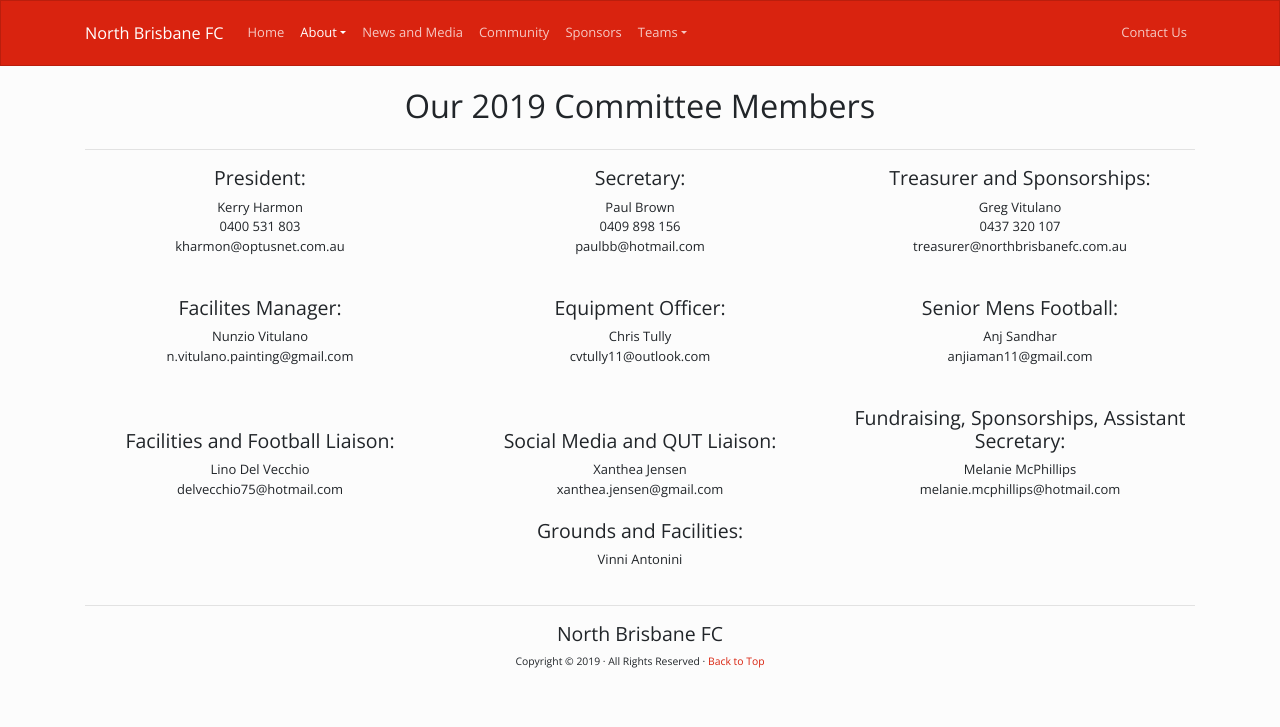
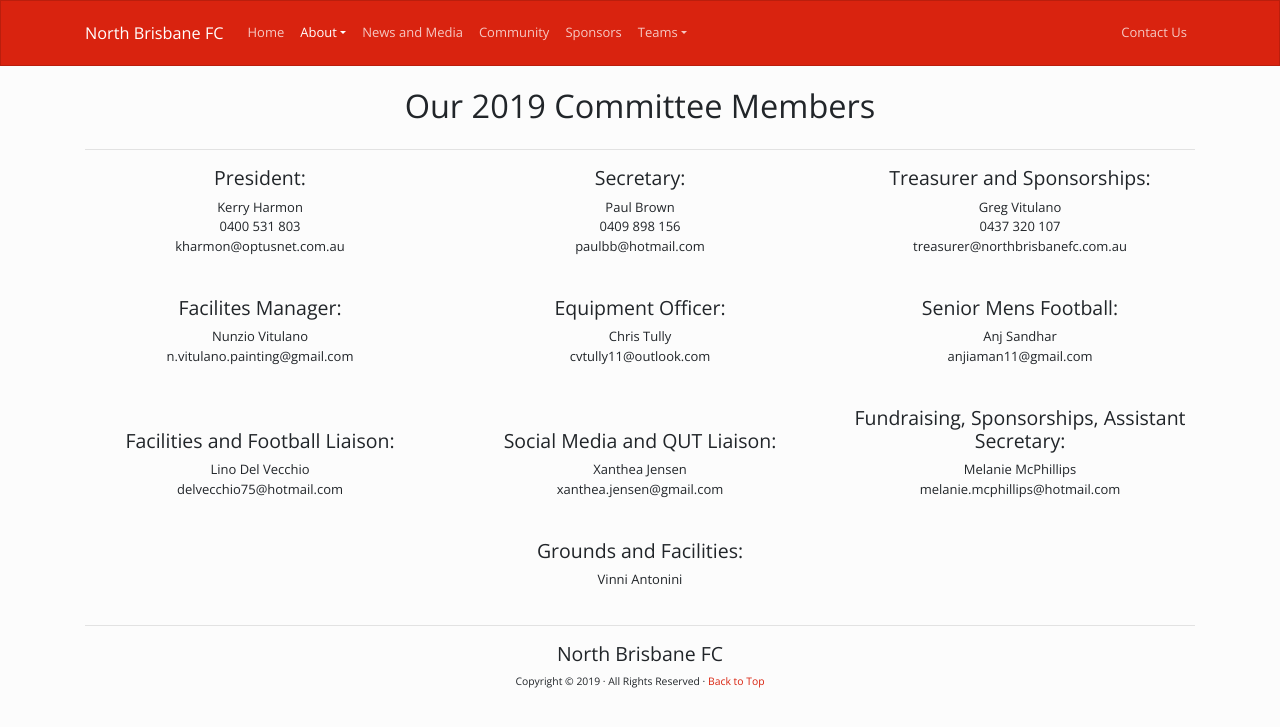
Before and after one commit to technicalnbfc/technicalnbfc.github.io, a Jekyll site: the page built from about/committee.html, in a window 1280 px wide. Shown: the top 727 px of the page. Built offline with Jekyll 4.4.1, drawn with Linux system fonts in a browser that asks for light colours; nearby versions of some CDN libraries.

Commit message:
Update committee.html

```diff
--- a/about/committee.html
+++ b/about/committee.html
@@ -66,7 +66,7 @@ title: Committee
     </div>
   </div>
   <br>
-  <div class="row justify-content-center">
+  <div class="row top-buffer justify-content-center">
     <div class="col">
       <h4>Grounds and Facilities:</h4>
       <p class="mb-0">Vinni Antonini</p>
```
